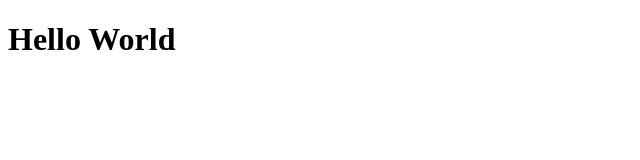
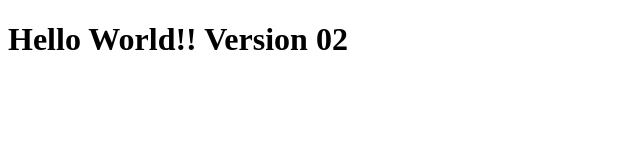
Before and after one commit to Beltrame01/IBM_course_test, a plain HTML site: page index.html in a window 1280 px wide. Shown: the whole page, without its empty margins (0-640 px from the left). Drawn offline with Linux system fonts and the light colour scheme.

Commit message:
Update index.html

```diff
--- a/index.html
+++ b/index.html
@@ -7,6 +7,6 @@
     <title>Document</title>
 </head>
 <body>
-    <h1>Hello World</h1>
+    <h1>Hello World!! Version 02</h1>
 </body>
 </html>
```
